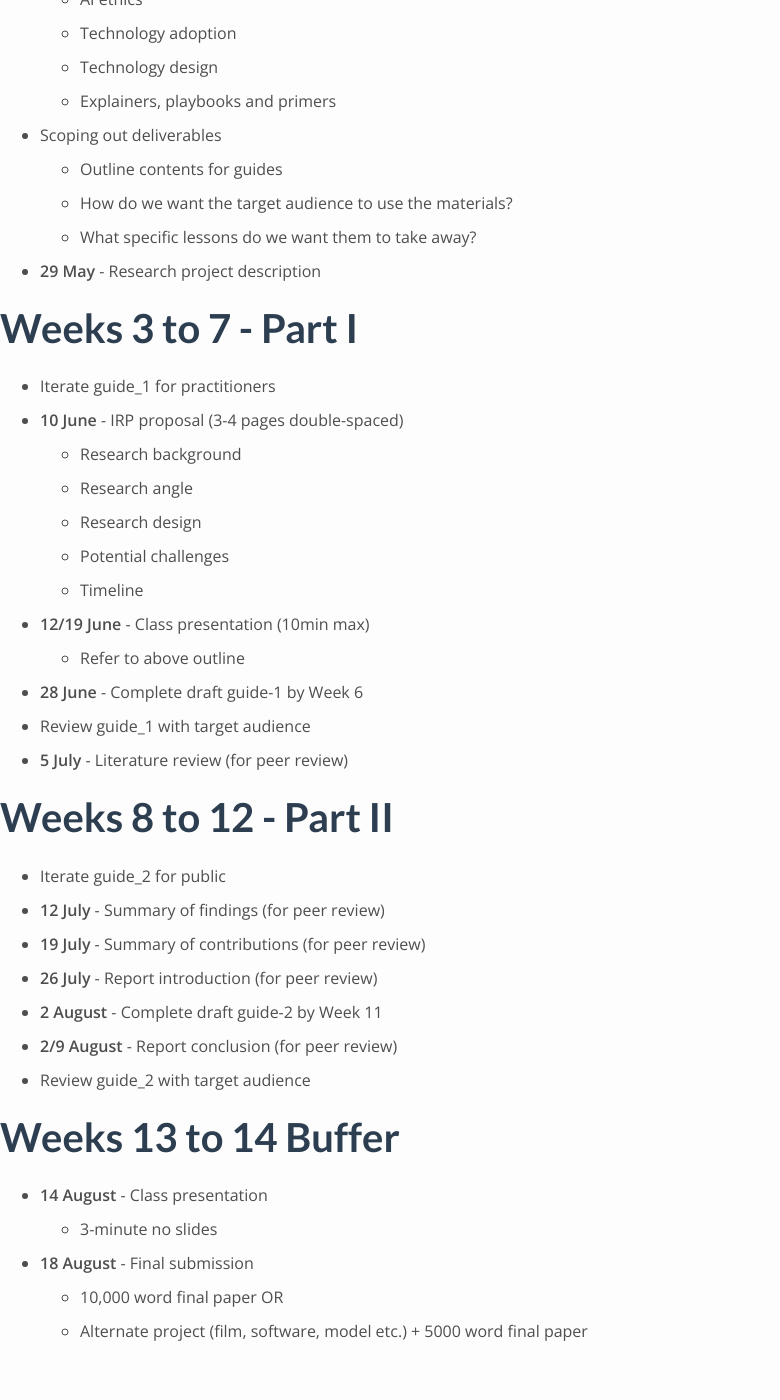
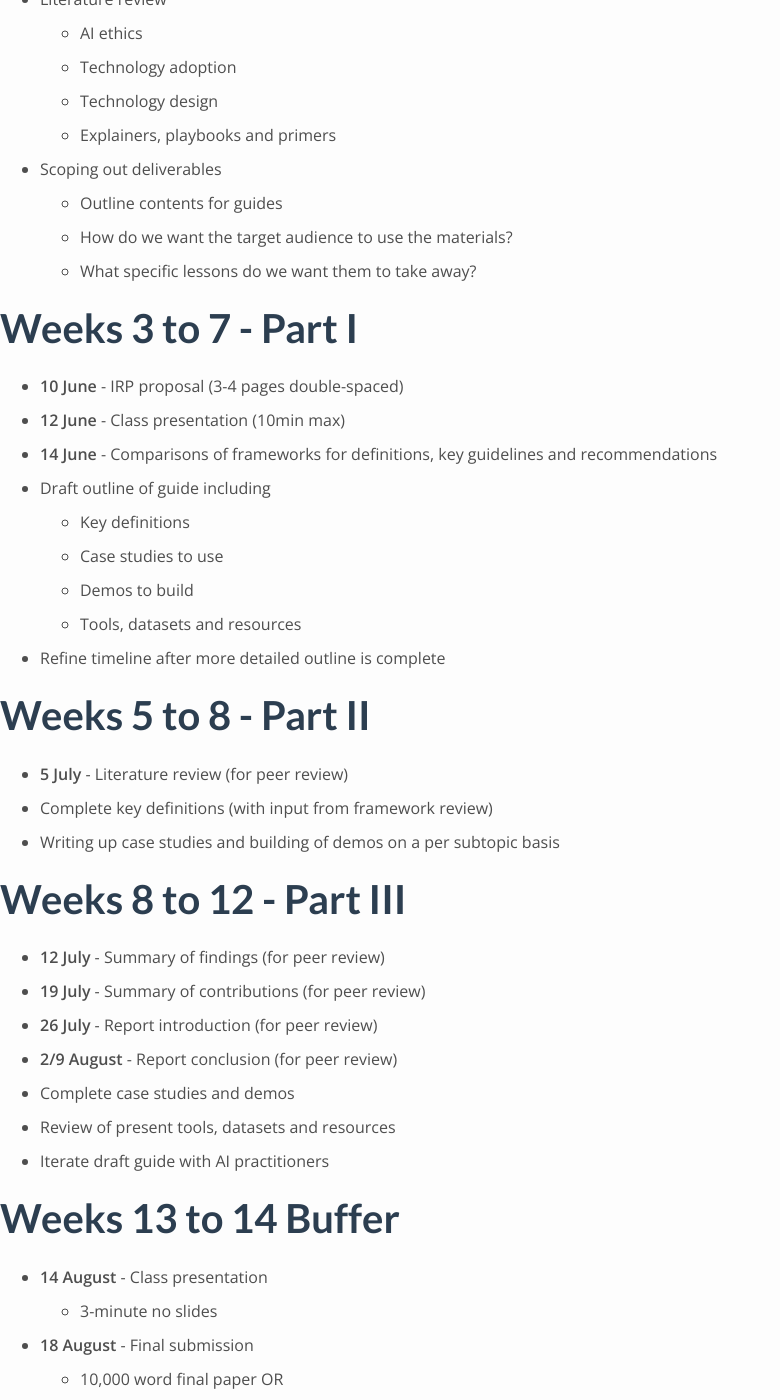
Before and after one commit to greentfrapp/project-asimov, a Jekyll site: the page built from timeline.md, in a window 1280 px wide and 1400 px high, scrolled down 304 px. Shown: the whole window, without its empty margins (0-780 px from the left). Built offline with Jekyll 4.4.1, drawn with Linux system fonts in a browser that asks for light colours; some web fonts are replaced; our own code applies the rules of GitHub Pages for plain Markdown files; a style sheet for code colours, icons or effects is not loaded; some of the changed text lies outside the part shown.

Commit message:
Small edits to research proposal and updated timeline

```diff
--- a/timeline.md
+++ b/timeline.md
@@ -11,32 +12,34 @@
 	- Outline contents for guides
 	- How do we want the target audience to use the materials?
 	- What specific lessons do we want them to take away?
-- **29 May** - Research project description
 
 #### Weeks 3 to 7 - Part I
 
-- Iterate guide_1 for practitioners
 - **10 June** - IRP proposal (3-4 pages double-spaced)
-	- Research background
-	- Research angle
-	- Research design
-	- Potential challenges
-	- Timeline
-- **12/19 June** - Class presentation (10min max)
-	- Refer to above outline
-- **28 June** - Complete draft guide-1 by Week 6
-- Review guide_1 with target audience
+- **12 June** - Class presentation (10min max)
+- **14 June** - Comparisons of frameworks for definitions, key guidelines and recommendations
+- Draft outline of guide including
+  - Key definitions
+  - Case studies to use
+  - Demos to build
+  - Tools, datasets and resources
+- Refine timeline after more detailed outline is complete
+
+#### Weeks 5 to 8 - Part II
+
 - **5 July** - Literature review (for peer review)
+- Complete key definitions (with input from framework review)
+- Writing up case studies and building of demos on a per subtopic basis
 
-#### Weeks 8 to 12 - Part II
+#### Weeks 8 to 12 - Part III
 
-- Iterate guide_2 for public
 - **12 July** - Summary of findings (for peer review)
 - **19 July** - Summary of contributions (for peer review)
 - **26 July** - Report introduction (for peer review)
-- **2 August** - Complete draft guide-2 by Week 11
 - **2/9 August** - Report conclusion (for peer review)
-- Review guide_2 with target audience
+- Complete case studies and demos
+- Review of present tools, datasets and resources
+- Iterate draft guide with AI practitioners
 
 #### Weeks 13 to 14 Buffer
 
```
Also changed, not shown: other parts of timeline.md (+1 -0 lines), research_proposal.md (+2 -3 lines).
